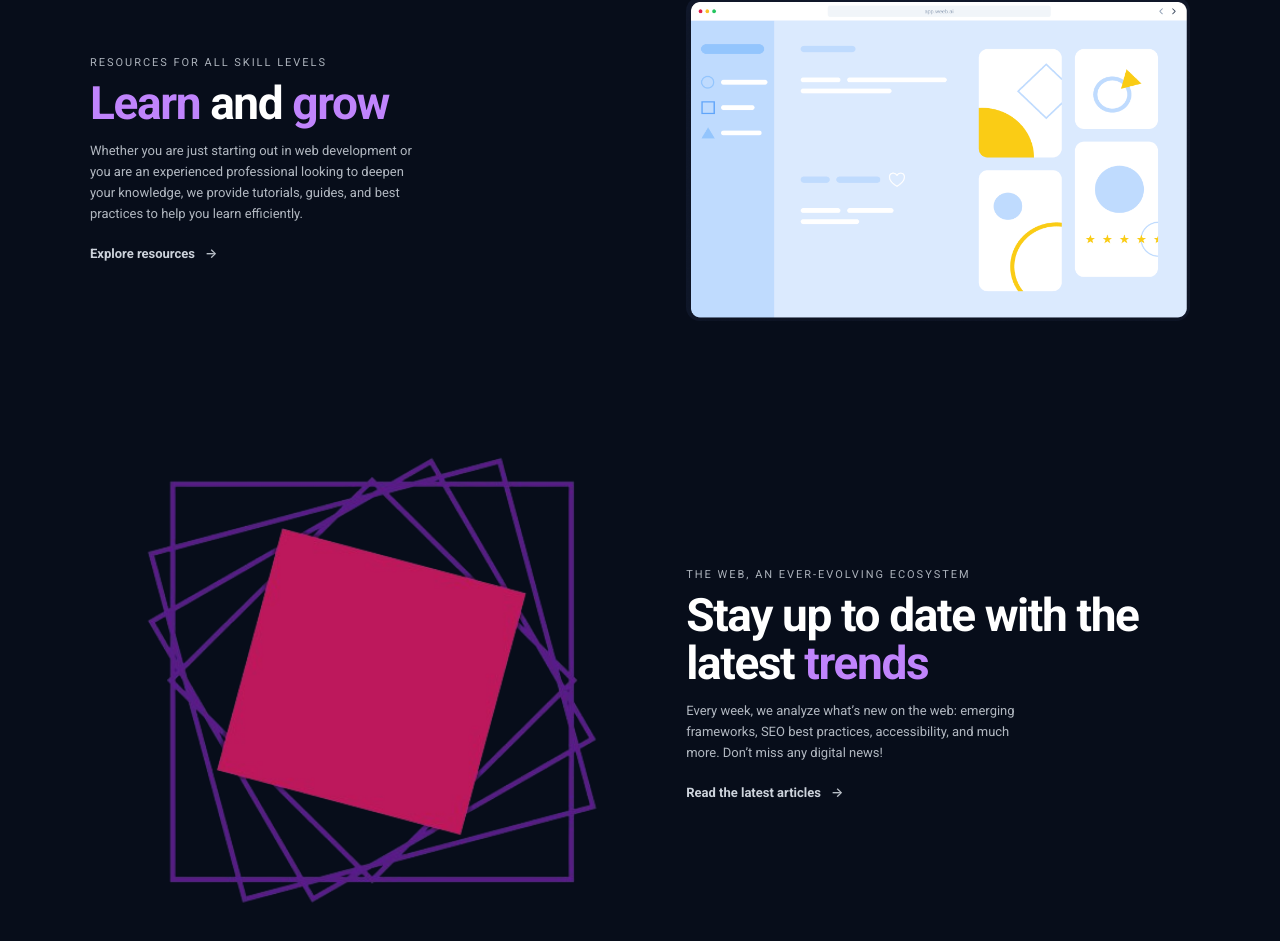
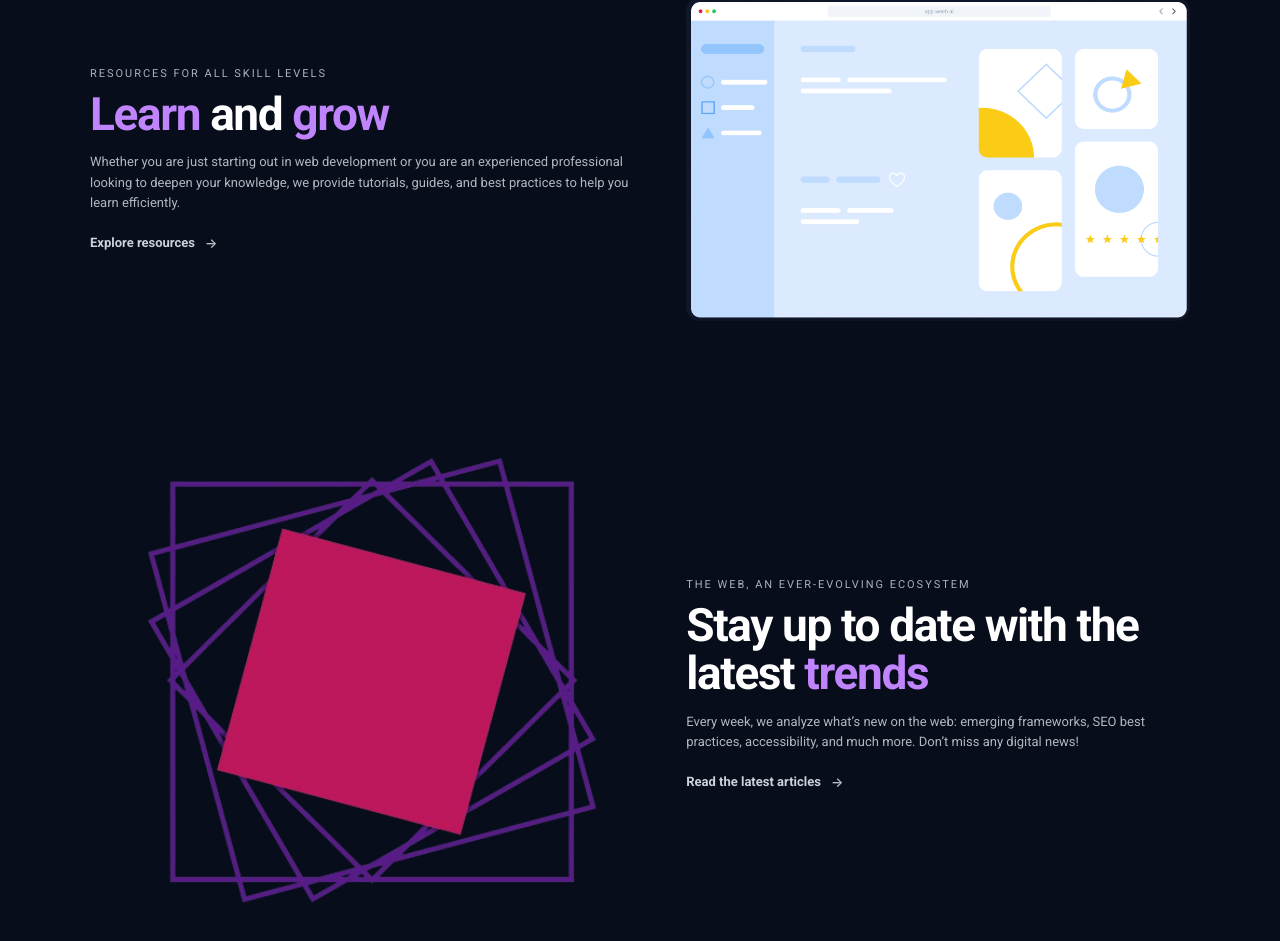
Before and after one commit to baku67/datascientest-projet1-react, a React (Vite) app: page / in a window 1280 px wide. Shown: the part 1267-2208 px from the top of the page. Built offline with nearby package versions, Linux system fonts and the light colour scheme.

Commit message:
Fix style texte HomePage + update README

```diff
--- a/src/components/home/RowSection/RowSection.scss
+++ b/src/components/home/RowSection/RowSection.scss
@@ -51,7 +51,6 @@
 
 .row-section__description {
   margin: 0 0 18px;
-  max-width: 46ch;
   line-height: 1.6;
   font-size: 13px;
   color: rgba(226, 232, 240, 0.78);
```
Also changed, not shown: 1 other file (tests, documents, lock files or other folders).
